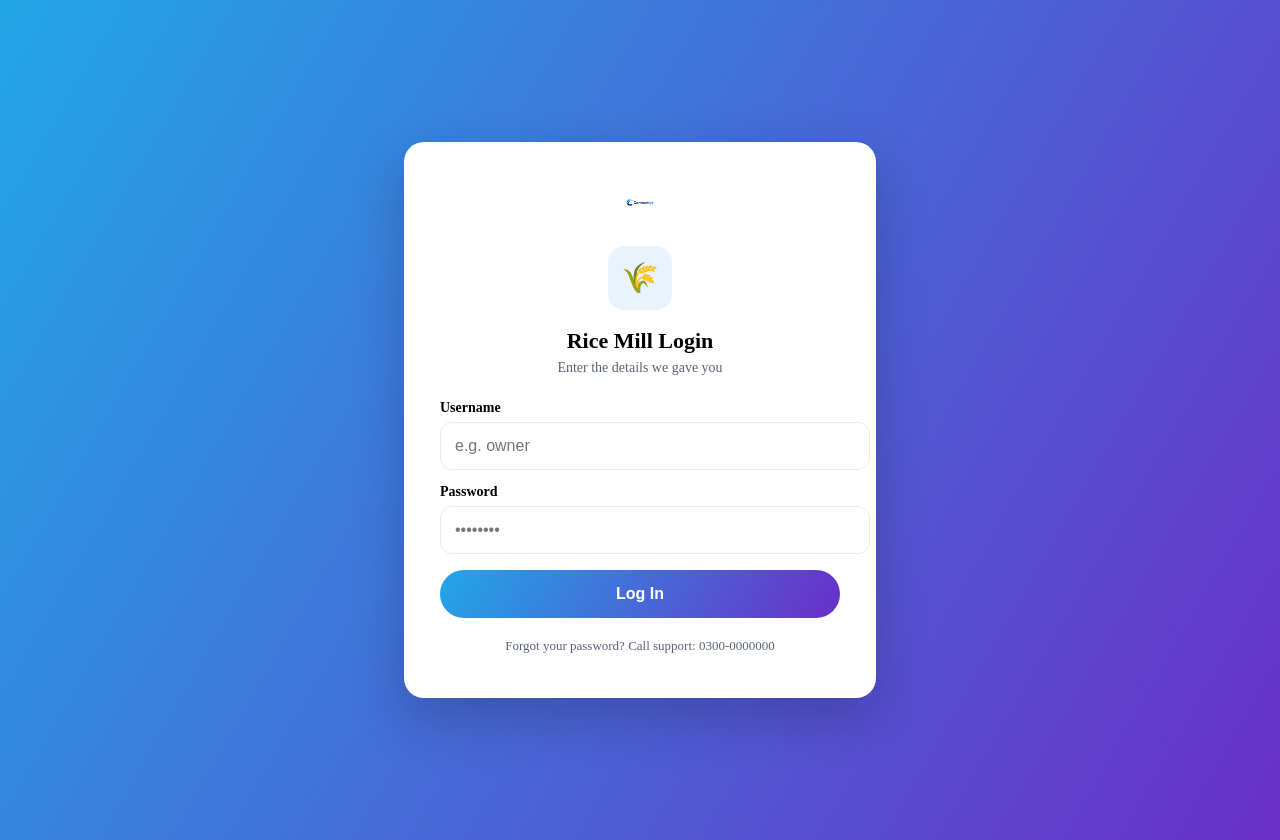
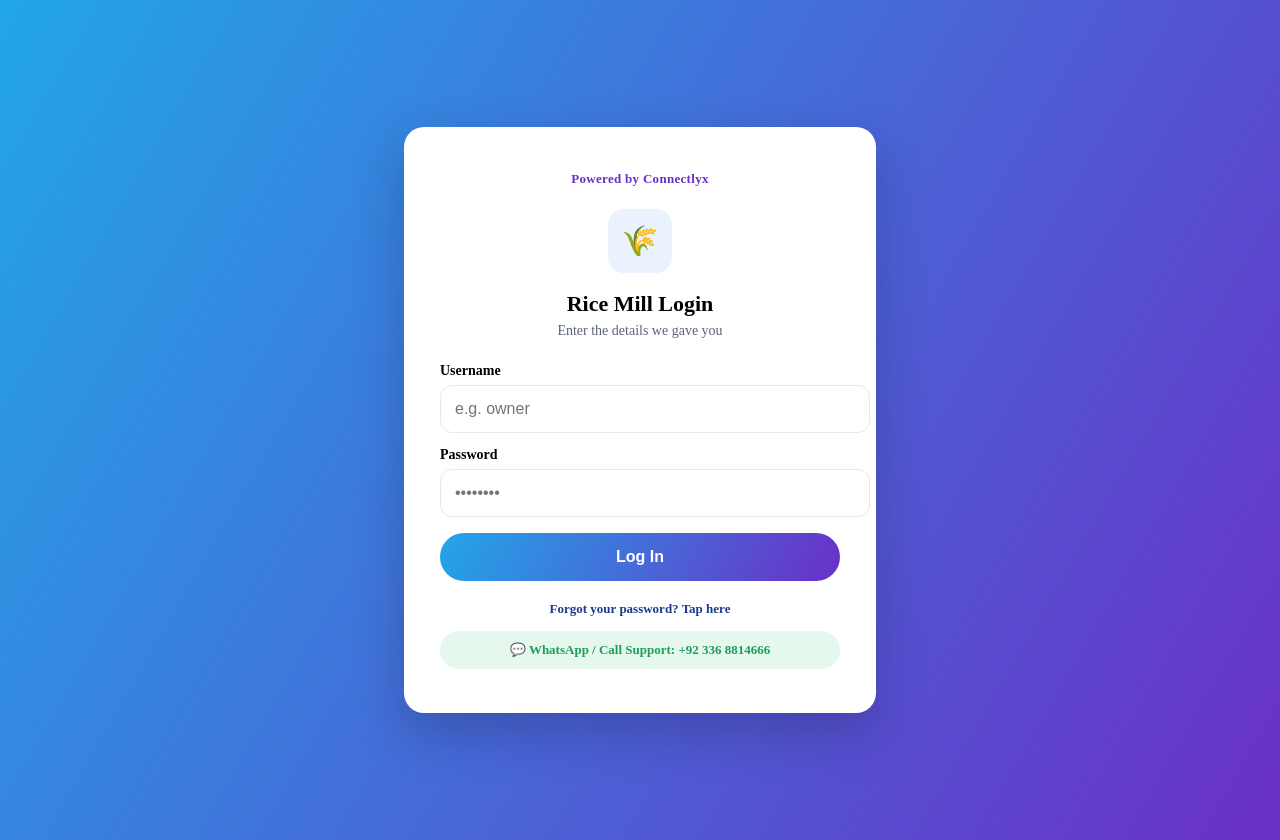
Before and after one commit to Connectlyx/Ricemill-portal, a React (Vite) app: page / in a window 1280 px wide. Built offline with nearby package versions, Linux system fonts and the light colour scheme.

Commit message:
Add files via upload

```diff
--- a/src/App.jsx
+++ b/src/App.jsx
@@ -108,7 +108,7 @@ function TopBar({ title, onBack, onLogout, roleLabel }) {
     <div style={{ background: "#fff", borderBottom: `1px solid ${COLORS.line}`, padding: "16px 5vw", display: "flex", alignItems: "center", justifyContent: "space-between" }}>
       <div style={{ display: "flex", alignItems: "center", gap: 14 }}>
         {onBack && <button onClick={onBack} style={{ width: 38, height: 38, borderRadius: "50%", background: "#EAF3FD", border: "none", fontSize: 18, cursor: "pointer", color: COLORS.blueDeep }}>←</button>}
-        <img src="/connectlyx-logo.png" alt="Connectlyx" style={{ height: 22, display: "block" }} />
+        <div style={{ fontSize: 12, fontWeight: 700, color: COLORS.purple, letterSpacing: 0.3 }}>Connectlyx</div>
         <div style={{ width: 1, height: 22, background: COLORS.line }} />
         <div>
           <h2 style={{ fontSize: 18, fontWeight: 700, margin: 0 }}>{title}</h2>
@@ -146,7 +146,7 @@ function LoginScreen({ onLogin }) {
   return (
     <div style={{ minHeight: "100vh", display: "flex", alignItems: "center", justifyContent: "center", background: gradient, padding: 20 }}>
       <div style={{ background: "#fff", borderRadius: 20, padding: "44px 36px", width: "100%", maxWidth: 400, textAlign: "center", boxShadow: "0 20px 50px rgba(20,20,60,0.25)" }}>
-        <img src="/connectlyx-logo.png" alt="Connectlyx" style={{ height: 34, marginBottom: 22 }} />
+        <div style={{ fontSize: 13, fontWeight: 700, color: COLORS.purple, letterSpacing: 0.3, marginBottom: 22 }}>Powered by Connectlyx</div>
         <div style={{ width: 64, height: 64, background: "#EAF3FD", borderRadius: 16, display: "flex", alignItems: "center", justifyContent: "center", margin: "0 auto 18px", fontSize: 30 }}>🌾</div>
         <h2 style={{ fontSize: 22, marginBottom: 6 }}>Rice Mill Login</h2>
         <div style={{ color: COLORS.muted, fontSize: 14, marginBottom: 24 }}>Enter the details we gave you</div>
@@ -160,7 +160,18 @@ function LoginScreen({ onLogin }) {
         </div>
         {error && <div style={{ color: COLORS.red, fontSize: 13, textAlign: "left", marginBottom: 10 }}>{error}</div>}
         <PrimaryButton onClick={handleLogin} style={{ width: "100%", padding: 15, fontSize: 16, marginTop: 8 }}>Log In</PrimaryButton>
-        <div style={{ marginTop: 20, fontSize: 13, color: COLORS.muted }}>Forgot your password? Call support: 0300-0000000</div>
+        <div
+          onClick={() => window.open(`https://wa.me/923368814666?text=${encodeURIComponent("Hi, I forgot my password for the Rice Mill Portal, please help me reset it.")}`, "_blank")}
+          style={{ marginTop: 20, fontSize: 13, color: COLORS.blueDeep, cursor: "pointer", fontWeight: 600 }}
+        >
+          Forgot your password? Tap here
+        </div>
+        <div
+          onClick={() => window.open("https://wa.me/923368814666", "_blank")}
+          style={{ marginTop: 14, display: "flex", alignItems: "center", justifyContent: "center", gap: 8, padding: "11px 16px", borderRadius: 999, background: COLORS.greenBg, color: COLORS.green, fontWeight: 700, fontSize: 13, cursor: "pointer" }}
+        >
+          💬 WhatsApp / Call Support: +92 336 8814666
+        </div>
       </div>
     </div>
   );
```
